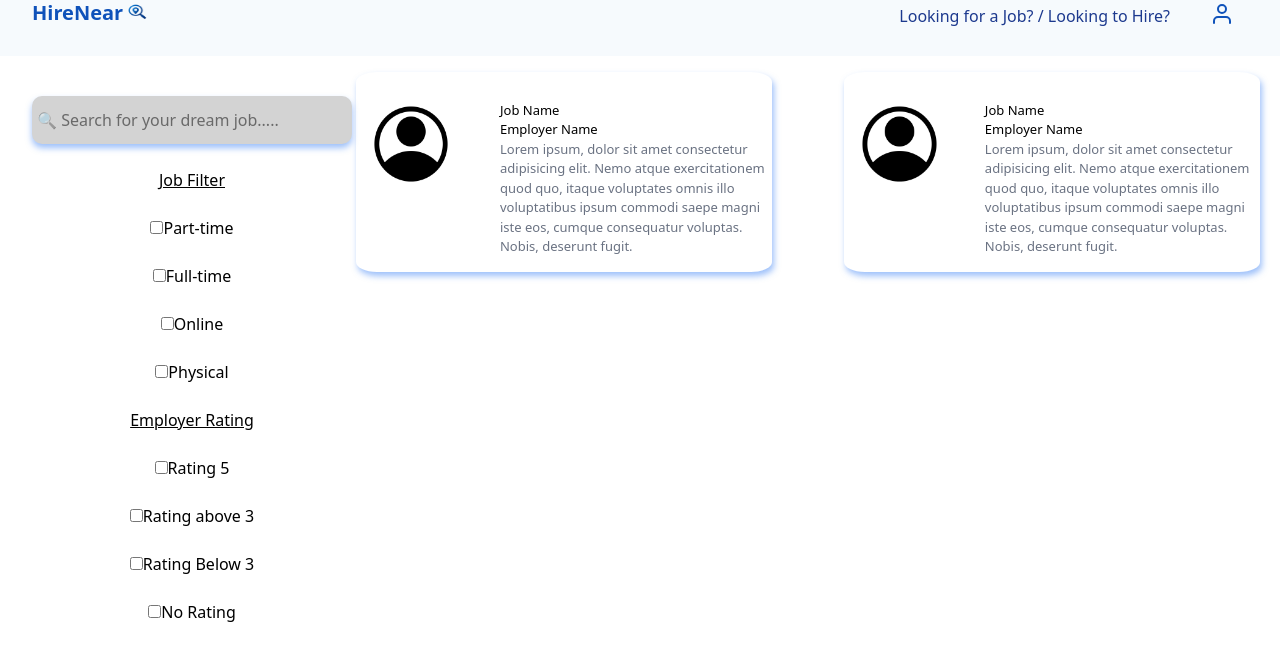
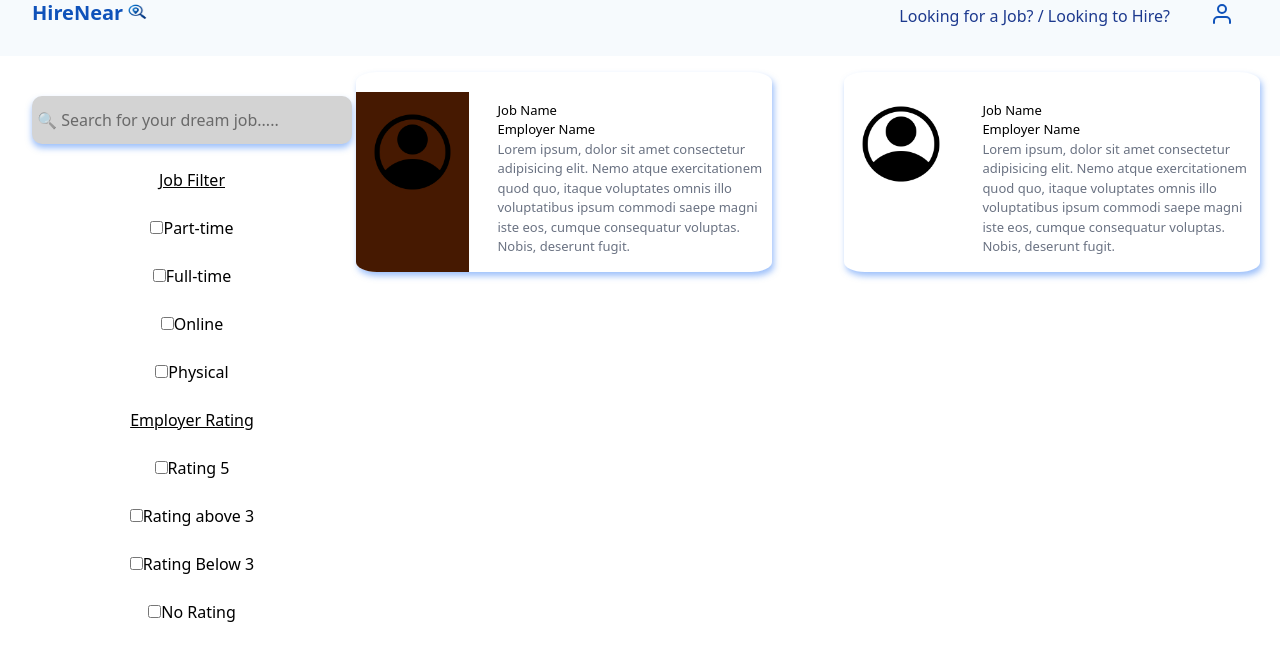
Before and after one commit to BmKaranja/HireNear, a React (Vite) app in the folder HireNear/: page /jobs in a window 1280 px wide. Shown: the top 660 px of the page. Built offline with nearby package versions, Linux system fonts and the light colour scheme.

Commit message:
Update:login & sign in

```diff
--- a/HireNear/src/components/JobCards.jsx
+++ b/HireNear/src/components/JobCards.jsx
@@ -4,8 +4,8 @@ function JobCard() {
   return (
     <div className='grid grid-cols-2 marginr gap-20 mt-10'>
       <div className='flex flex-1 flex-row h-10 jobcards gap-2'>
-        <div className='pl-4'>
-          <img src="account.png" alt="employer" className='h-20 w-100 mt-3'/>
+        <div className='pl-4 pr-4 bg-amber-950'>
+          <img src="account.png" alt="employer" className='h-20 w-100 mt-5 mr-2'/>
         </div>
         <div className='jdetails'>
           <p>Job Name</p>
@@ -14,8 +14,8 @@ function JobCard() {
         </div>
       </div>
       <div className='flex flex-1 flex-row h-10 jobcards gap-1'>
-        <div className='pl-4'>
-          <img src="account.png" alt="employer" className='h-20 w-100 mt-3'/>
+        <div className='pl-4 pr-4'>
+          <img src="account.png" alt="employer" className='h-20 w-100 mt-3 mr-2'/>
         </div>
         <div className='jdetails'>
           <p>Job Name</p>
--- a/HireNear/src/components/Login.jsx
+++ b/HireNear/src/components/Login.jsx
@@ -8,7 +8,7 @@ function Login() {
       <h2 style={{fontWeight:700 ,fontSize:'6vh'}}>WELCOME BACK!</h2>
       <Link
         to="/landingpage"
-        className="inline-flex items-center text-center gap-5 px-20 pl-13 py-2 border rounded-4xl bg-gray-300 hover:bg-gray-100 mt-4">
+        className=" shadows inline-flex items-center text-center gap-5 px-20 pl-13 py-2 rounded-4xl bg-gray-300 hover:bg-gray-100 mt-4">
         <FaGoogle className="text-red-500" />
         Log In with Google
       </Link>
--- a/HireNear/src/components/SignUp.jsx
+++ b/HireNear/src/components/SignUp.jsx
@@ -8,8 +8,8 @@ function SignUp() {
       <h2  className="text-4xl" style={{fontWeight:700}}>Sign Up For Free!</h2>
       <Link
         to="/landingpage"
-        className="inline-flex items-center text-center gap-5 px-20 pl-13 py-2 border rounded-4xl bg-gray-300 hover:bg-gray-100 mt-4">
-        <FaGoogle className="text-red-500" />
+        className=" shadows inline-flex items-center text-center gap-5 px-20 pl-13 py-2  rounded-4xl bg-gray-300 hover:bg-gray-100 mt-4">
+        <FaGoogle className="text-red-500 " />
         Sign Up with Google
       </Link>
       <p className='mt-5 mb-5'>Or</p>
--- a/HireNear/src/index.css
+++ b/HireNear/src/index.css
@@ -132,7 +132,7 @@ h1 {
 }
 .jdetails{
   font-size: small;
-  padding-left: 10%;
+  padding-left: 5%;
   padding-top: 2%;
   overflow: hidden;
   font-weight: 500;
@@ -142,3 +142,6 @@ h1 {
   left: -10%;
   bottom: 0%;
 }
+.shadows{
+  box-shadow: 2px 4px 6px rgba(59, 130, 246, 0.5);
+}
```
